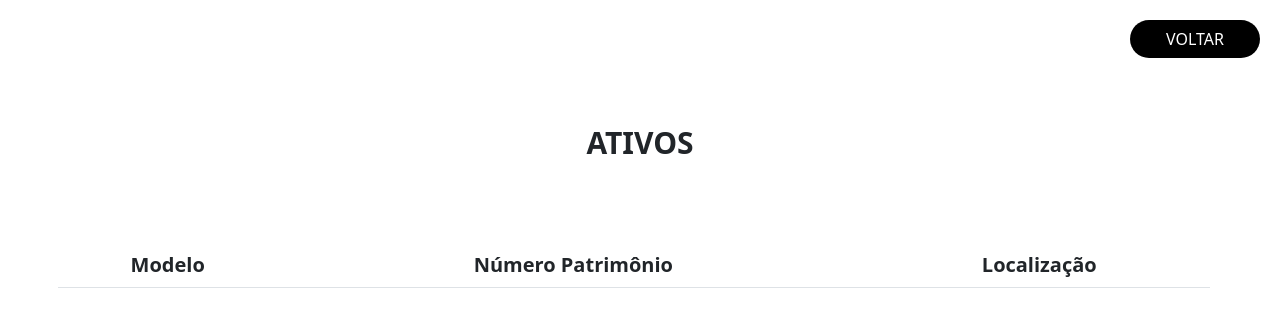
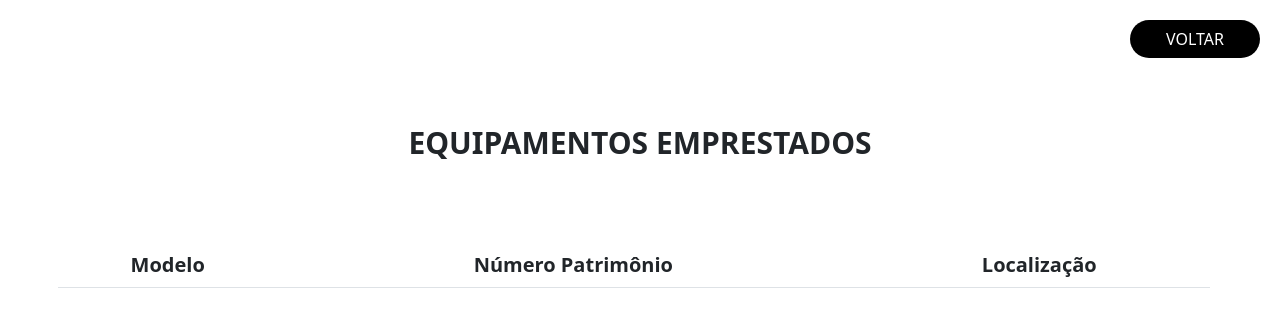
Before and after one commit to 2022M4T2-Inteli/Projeto2, a plain HTML site: page src/Front-end/equi_emprestados.html in a window 1280 px wide. Drawn offline with nearby package versions, Linux system fonts and the light colour scheme; no server answers.

Commit message:
mudanças

```diff
--- a/src/Front-end/equi_emprestados.html
+++ b/src/Front-end/equi_emprestados.html
@@ -17,7 +17,7 @@
     </div>
 
     <div class="borrow_equipament">
-        <div class="borrow_equipament_title">ATIVOS</div>
+        <div class="borrow_equipament_title">EQUIPAMENTOS EMPRESTADOS</div>
 
         <div class="table_container">
             <table class="table table_2">
```
Also changed, not shown: src/Front-end/index.html (+1 -1 lines).
